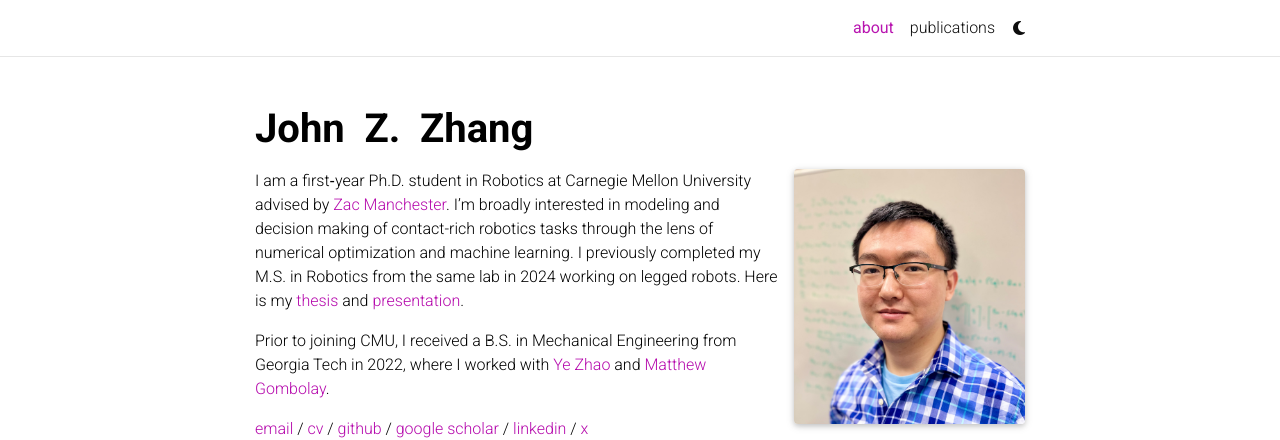
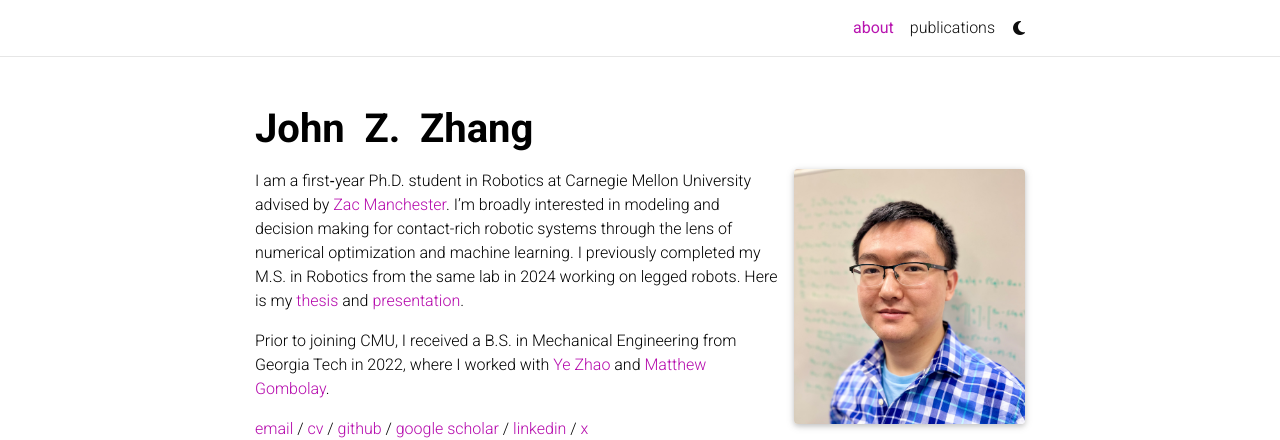
Before and after one commit to johnzhang3/johnzhang3.github.io, a Jekyll site: the page built from _pages/about.md, in a window 1280 px wide. Shown: the top 440 px of the page. Built offline with Jekyll 4.4.1, drawn with Linux system fonts in a browser that asks for light colours; full-size pictures stand in for the smaller copies a plugin makes; comment, search, counter and statistics services are not loaded; a style sheet for code colours, icons or effects is not loaded.

Commit message:
update about

```diff
--- a/_pages/about.md
+++ b/_pages/about.md
@@ -18,7 +18,7 @@
 social: false  # includes social icons at the bottom of the page
 ---
 
-I am a first‑year Ph.D. student in Robotics at Carnegie Mellon University advised by [Zac Manchester](rexlab.ri.cmu.edu). I'm broadly interested in modeling and decision making of contact-rich robotics tasks through the lens of numerical optimization and machine learning. I previously completed my M.S. in Robotics from the same lab in 2024 working on legged robots. Here is my [thesis](https://www.ri.cmu.edu/publications/advancing-legged-robot-agility-from-video-imitation-to-gpu-acceleration/) and [presentation](https://youtu.be/QF4gM1VZqKw?si=2UkUmdaX1FuemqwT).
+I am a first‑year Ph.D. student in Robotics at Carnegie Mellon University advised by [Zac Manchester](rexlab.ri.cmu.edu). I'm broadly interested in modeling and decision making for contact-rich robotic systems through the lens of numerical optimization and machine learning. I previously completed my M.S. in Robotics from the same lab in 2024 working on legged robots. Here is my [thesis](https://www.ri.cmu.edu/publications/advancing-legged-robot-agility-from-video-imitation-to-gpu-acceleration/) and [presentation](https://youtu.be/QF4gM1VZqKw?si=2UkUmdaX1FuemqwT).
 
 Prior to joining CMU, I received a B.S. in Mechanical Engineering from Georgia Tech in 2022, where I worked with [Ye Zhao](https://lab-idar.gatech.edu/) and [Matthew Gombolay](https://core-robotics.gatech.edu/people/matthew-gombolay/).
 
```
